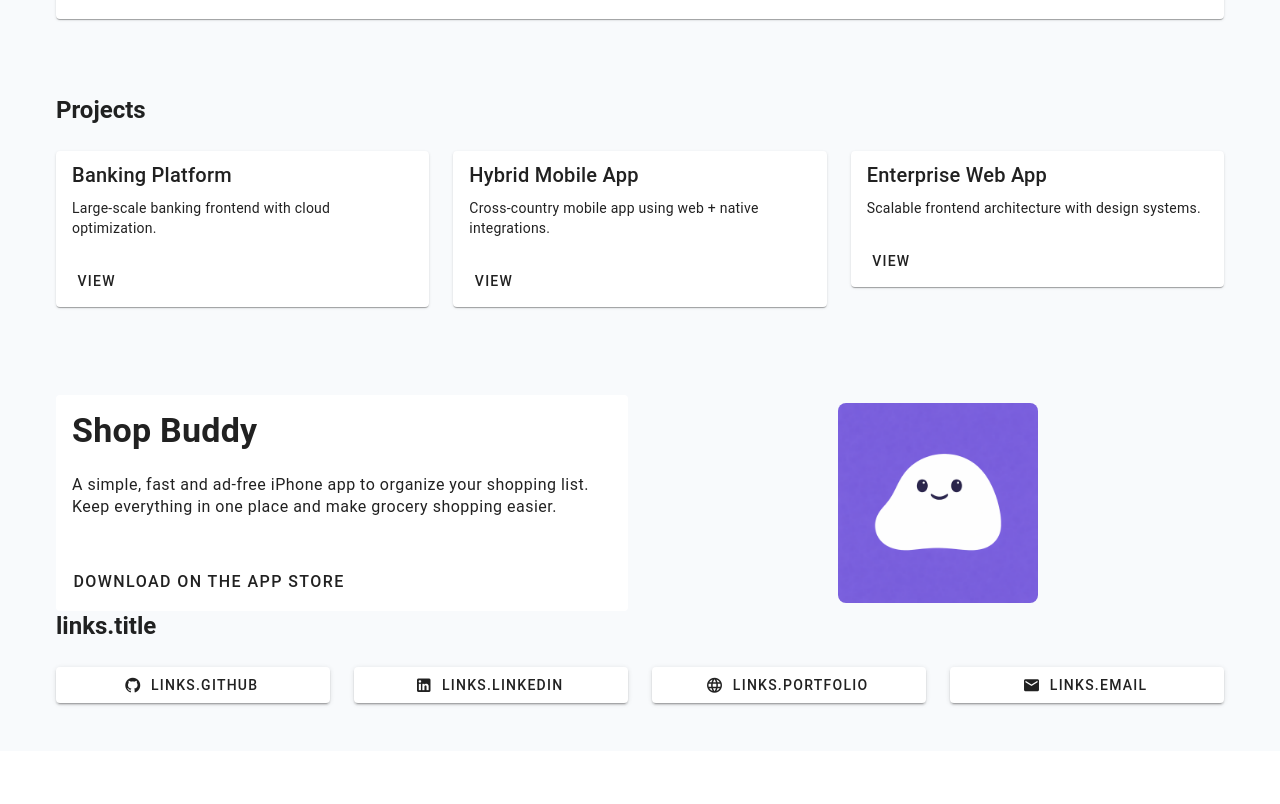
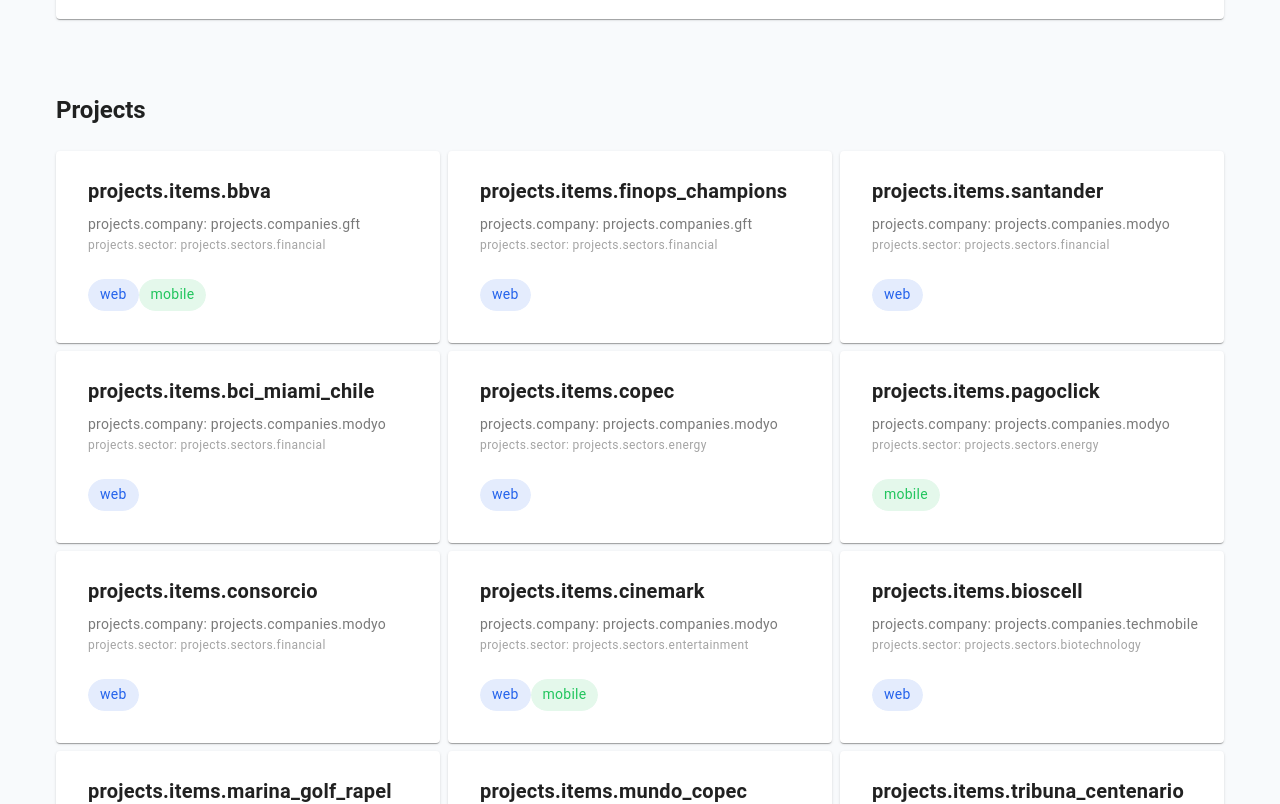
Before and after one commit to nachar/hassen-nachar-web, a Vue app: page / in a window 1280 px wide. Shown: the part 1200-2004 px from the top of the page. Before the commit the page ends 1951 px from the top, so only its background shows below. Built offline with nearby package versions, Linux system fonts and the light colour scheme.

Commit message:
feat: projects section

```diff
--- a/src/components/ProjectsSection.vue
+++ b/src/components/ProjectsSection.vue
@@ -2,30 +2,63 @@
 import { useI18n } from 'vue-i18n';
 
 const { t } = useI18n();
+
+const projects = [
+  { title: 'bbva', company: 'gft', type: ['web', 'mobile'], sector: 'financial' },
+  { title: 'finops_champions', company: 'gft', type: ['web'], sector: 'financial' },
+
+  { title: 'santander', company: 'modyo', type: ['web'], sector: 'financial' },
+  { title: 'bci_miami_chile', company: 'modyo', type: ['web'], sector: 'financial' },
+  { title: 'copec', company: 'modyo', type: ['web'], sector: 'energy' },
+  { title: 'pagoclick', company: 'modyo', type: ['mobile'], sector: 'energy' },
+  { title: 'consorcio', company: 'modyo', type: ['web'], sector: 'financial' },
+  { title: 'cinemark', company: 'modyo', type: ['web', 'mobile'], sector: 'entertainment' },
+
+  { title: 'bioscell', company: 'techmobile', type: ['web'], sector: 'biotechnology' },
+  { title: 'marina_golf_rapel', company: 'techmobile', type: ['web'], sector: 'tourism' },
+  { title: 'mundo_copec', company: 'techmobile', type: ['mobile'], sector: 'energy' },
+  { title: 'tribuna_centenario', company: 'techmobile', type: ['mobile'], sector: 'sports' },
+
+  { title: 'ims', company: 'devlab', type: ['web', 'mobile'], sector: 'mining' },
+  { title: 'vias_chile', company: 'devlab', type: ['web'], sector: 'infrastructure' },
+];
 </script>
 
 <template>
   <h2 class="text-h5 font-weight-bold mb-6">Projects</h2>
-  <v-row class="mb-16">
-    <v-col cols="12" md="4">
-      <v-card>
-        <v-card-title>Banking Platform</v-card-title>
-        <v-card-text> Large-scale banking frontend with cloud optimization. </v-card-text>
-        <v-card-actions> <v-btn variant="text">View</v-btn> </v-card-actions>
-      </v-card>
-    </v-col>
-    <v-col cols="12" md="4">
-      <v-card>
-        <v-card-title>Hybrid Mobile App</v-card-title>
-        <v-card-text> Cross-country mobile app using web + native integrations. </v-card-text>
-        <v-card-actions> <v-btn variant="text">View</v-btn> </v-card-actions>
-      </v-card>
-    </v-col>
-    <v-col cols="12" md="4">
-      <v-card>
-        <v-card-title>Enterprise Web App</v-card-title>
-        <v-card-text> Scalable frontend architecture with design systems. </v-card-text>
-        <v-card-actions> <v-btn variant="text">View</v-btn> </v-card-actions>
+  <v-row class="mb-16" dense>
+    <v-col
+      v-for="project in projects"
+      :key="project.company + project.title"
+      cols="12"
+      sm="6"
+      md="4"
+    >
+      <v-card elevation="1" class="pa-4">
+        <v-card-title class="font-weight-bold">
+          {{ t(`projects.items.${project.title}`) }}
+        </v-card-title>
+        <v-card-subtitle class="mb-2">
+          <div>
+            {{ t('projects.company') }}:
+            {{ t(`projects.companies.${project.company}`) }}
+          </div>
+          <div class="text-caption text-medium-emphasis">
+            {{ t('projects.sector') }}:
+            {{ t(`projects.sectors.${project.sector}`) }}
+          </div>
+        </v-card-subtitle>
+        <v-card-text class="d-flex flex-wrap gap-2">
+          <v-chip
+            v-for="t in project.type"
+            :key="t"
+            small
+            :color="t === 'web' ? 'primary' : t === 'mobile' ? 'success' : 'primary'"
+            text-color="white"
+          >
+            {{ t }}
+          </v-chip>
+        </v-card-text>
       </v-card>
     </v-col>
   </v-row>
```
Also changed, not shown: src/locales/en.json (+34 -15 lines).
